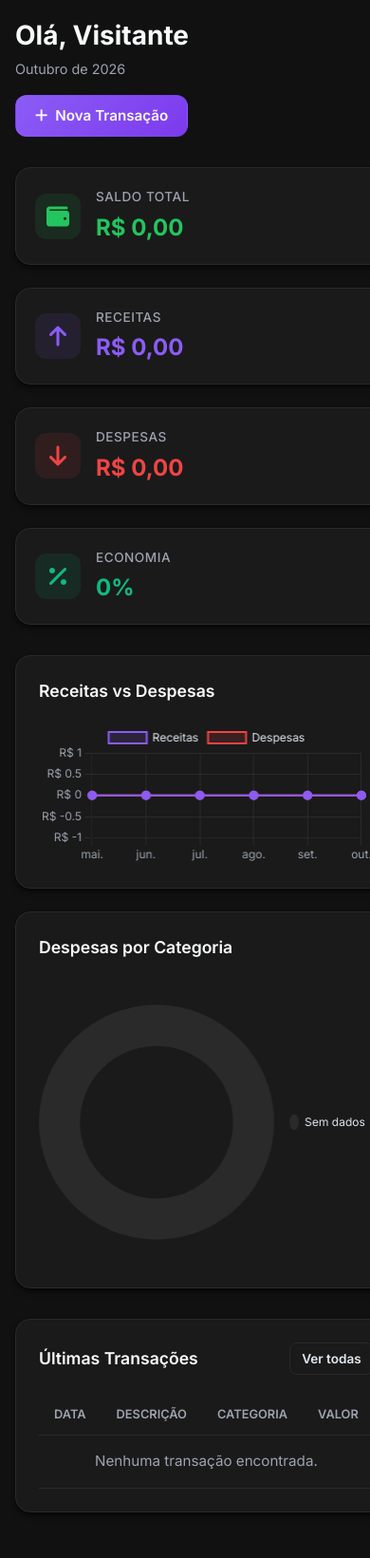
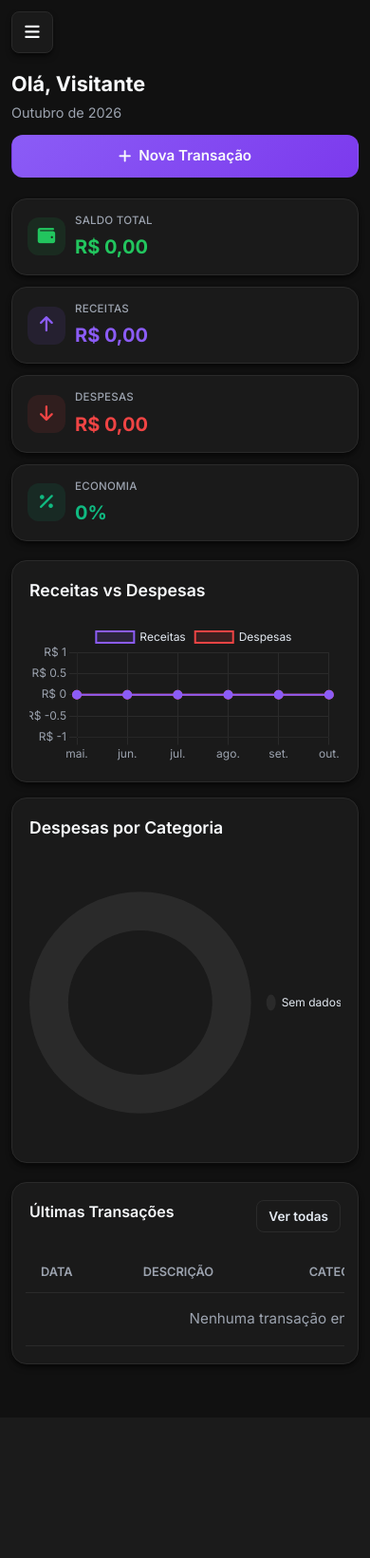
Before and after one commit to jepesg/orbis, a FastAPI app: template templates/dashboard.html in a window 390 px wide; the page is wider, and only the part inside the window is pictured. Shown: that part at 95% size. After the commit the page ends 1443 px from the top of that part, so only its background shows below. Run offline with FastAPI, Linux system fonts and the light colour scheme; the template is opened without the code that fills it, so the values that code supplies are empty.

Commit message:
Improve mobile responsive layout and navigation

```diff
--- a/assets/css/style.css
+++ b/assets/css/style.css
@@ -362,7 +362,7 @@ button, input, select, textarea {
    ========================================================================== */
 .charts-section {
     display: grid;
-    grid-template-columns: 65% 35%;
+    grid-template-columns: minmax(0, 1.7fr) minmax(280px, 0.9fr);
     gap: 24px;
     margin-bottom: 32px;
 }
@@ -772,7 +772,7 @@ input:checked + .slider:before {
    ========================================================================== */
 .grid-layout-transactions {
     display: grid;
-    grid-template-columns: 35% 65%;
+    grid-template-columns: minmax(280px, 0.85fr) minmax(0, 1.55fr);
     gap: 24px;
 }
 
@@ -992,45 +992,114 @@ input:checked + .slider:before {
    15. Responsividade
    ========================================================================== */
 @media (max-width: 1200px) {
-    .summary-cards {
-        grid-template-columns: repeat(2, 1fr);
-    }
-
-    .charts-section {
-        grid-template-columns: 1fr;
-    }
-
-    .grid-layout-transactions {
-        grid-template-columns: 1fr;
-    }
+    .summary-cards { grid-template-columns: repeat(2, minmax(0, 1fr)); }
+    .charts-section, .grid-layout-transactions { grid-template-columns: minmax(0, 1fr); }
 }
 
 @media (max-width: 768px) {
+    html, body { min-width: 320px; overflow-x: hidden; }
+    body.menu-open { overflow: hidden; }
+
     .sidebar {
         transform: translateX(-100%);
+        width: min(290px, 84vw);
+        height: 100dvh;
+        padding-bottom: env(safe-area-inset-bottom);
+        z-index: 120;
+    }
+    .sidebar.is-open { transform: translateX(0); }
+    .sidebar-backdrop.is-visible {
+        display: block;
+        position: fixed;
+        inset: 0;
+        z-index: 110;
+        background: rgba(0, 0, 0, 0.68);
+        backdrop-filter: blur(3px);
+    }
+
+    .mobile-menu-toggle {
+        display: inline-flex;
+        align-items: center;
+        justify-content: center;
+        position: fixed;
+        top: max(12px, env(safe-area-inset-top));
+        left: 12px;
+        width: 44px;
+        height: 44px;
+        border: 1px solid var(--cor-borda-sutil);
+        border-radius: var(--radius-md);
+        background: var(--cor-card-escuro);
+        color: var(--cor-branco);
+        font-size: 1.1rem;
+        cursor: pointer;
+        z-index: 130;
+        box-shadow: var(--shadow-sutil);
+    }
+    .mobile-menu-toggle:focus-visible {
+        outline: 2px solid var(--cor-roxo-vibrante);
+        outline-offset: 2px;
     }
 
     .main-content {
         margin-left: 0;
-        padding: 16px;
+        width: 100%;
+        min-width: 0;
+        padding: max(72px, calc(60px + env(safe-area-inset-top))) 16px 24px;
     }
-
-    .summary-cards {
-        grid-template-columns: 1fr;
-    }
-
-    .filters-bar {
-        flex-direction: column;
-        gap: 12px;
-    }
-
-    .search-box, .filter-box select {
-        width: 100%;
-    }
-
     .content-header {
         flex-direction: column;
         align-items: flex-start;
-        gap: 16px;
+        gap: 12px;
+        margin-bottom: 22px;
     }
+    .page-title { font-size: clamp(1.35rem, 5vw, 1.65rem); overflow-wrap: anywhere; }
+    .header-actions { width: 100%; }
+    .header-actions .btn { width: 100%; }
+
+    .summary-cards {
+        grid-template-columns: repeat(2, minmax(0, 1fr));
+        gap: 12px;
+        margin-bottom: 20px;
+    }
+    .summary-card { min-width: 0; padding: 16px 12px; gap: 10px; }
+    .card-icon { flex: 0 0 40px; width: 40px; height: 40px; font-size: 1.15rem; }
+    .card-label { font-size: 0.72rem; letter-spacing: 0.25px; }
+    .card-value { font-size: clamp(1rem, 4vw, 1.35rem); overflow-wrap: anywhere; }
+
+    .charts-section { gap: 16px; margin-bottom: 20px; }
+    .chart-container { height: 250px; min-width: 0; }
+    .grid-layout-transactions { gap: 16px; }
+    .card { min-width: 0; padding: 18px; }
+
+    .filters-bar { flex-direction: column; gap: 12px; align-items: stretch; }
+    .search-box, .filter-box, .filter-box select { width: 100%; }
+    .table-responsive {
+        margin: 0 -4px;
+        overflow-x: auto;
+        overscroll-behavior-x: contain;
+        -webkit-overflow-scrolling: touch;
+    }
+    .orbis-table { min-width: 580px; }
+
+    .modal-overlay { padding: 12px; overflow-y: auto; align-items: flex-start; }
+    .modal-card { max-width: 100%; margin: auto 0; padding: 22px 18px; }
+    .modal-actions { flex-wrap: wrap; }
+    .modal-actions .btn { flex: 1 1 140px; }
+
+    .auth-card { width: calc(100% - 32px); padding: 28px 22px; }
 }
+
+@media (max-width: 480px) {
+    .main-content { padding-right: 12px; padding-left: 12px; }
+    .summary-cards { grid-template-columns: minmax(0, 1fr); }
+    .summary-card { padding: 14px 16px; }
+    .summary-card .card-value { font-size: 1.25rem; }
+    .form-grid { grid-template-columns: minmax(0, 1fr); gap: 0; }
+    .col-span-2 { grid-column: auto; }
+    .tabs-container { gap: 8px; }
+    .tab-btn { flex: 1; justify-content: center; padding: 11px 10px; font-size: 0.9rem; }
+    .chart-container { height: 220px; }
+    .table-card .card-header { gap: 10px; align-items: flex-start; }
+    .table-card .card-title { font-size: 1rem; }
+    .table-card .btn-sm { flex: 0 0 auto; }
+}
--- a/templates/dashboard.html
+++ b/templates/dashboard.html
@@ -56,6 +56,7 @@
             </a>
         </div>
     </aside>
+    <div class="sidebar-backdrop" aria-hidden="true"></div>
 
     <!-- Main Content -->
     <main class="main-content">
@@ -65,6 +66,9 @@
                 <p class="page-subtitle" id="current-month-year">Carregando data...</p>
             </div>
             <div class="header-actions">
+                <button class="mobile-menu-toggle" type="button" aria-label="Abrir menu" aria-expanded="false">
+                    <i class="fas fa-bars" aria-hidden="true"></i>
+                </button>
                 <a href="/transactions" class="btn btn-primary btn-glow">
                     <i class="fas fa-plus"></i> Nova Transação
                 </a>
--- a/templates/transactions.html
+++ b/templates/transactions.html
@@ -56,10 +56,14 @@
             </a>
         </div>
     </aside>
+    <div class="sidebar-backdrop" aria-hidden="true"></div>
 
     <!-- Main Content -->
     <main class="main-content">
         <header class="content-header">
+            <button class="mobile-menu-toggle" type="button" aria-label="Abrir menu" aria-expanded="false">
+                <i class="fas fa-bars" aria-hidden="true"></i>
+            </button>
             <h1 class="page-title">Gerenciar Transações</h1>
         </header>
 
```
Also changed, not shown: templates/base.html (+33 -0 lines).
